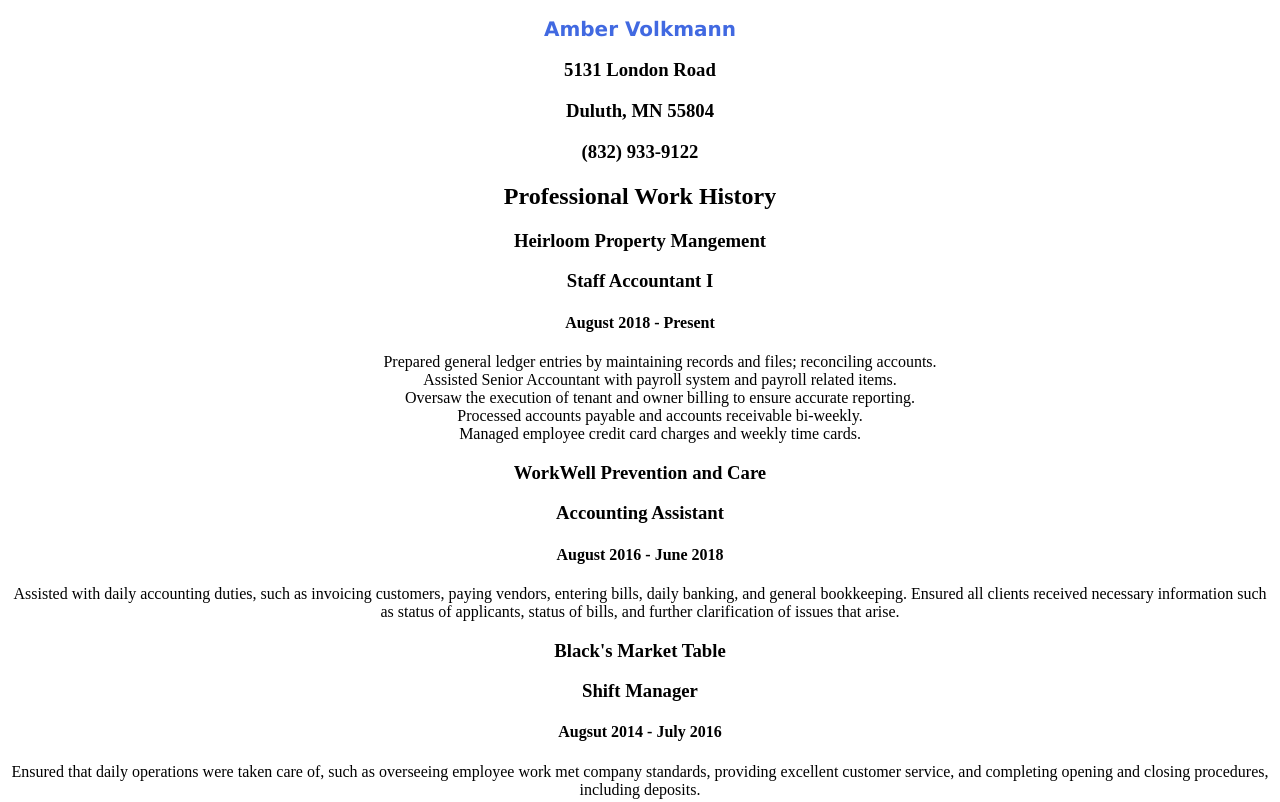
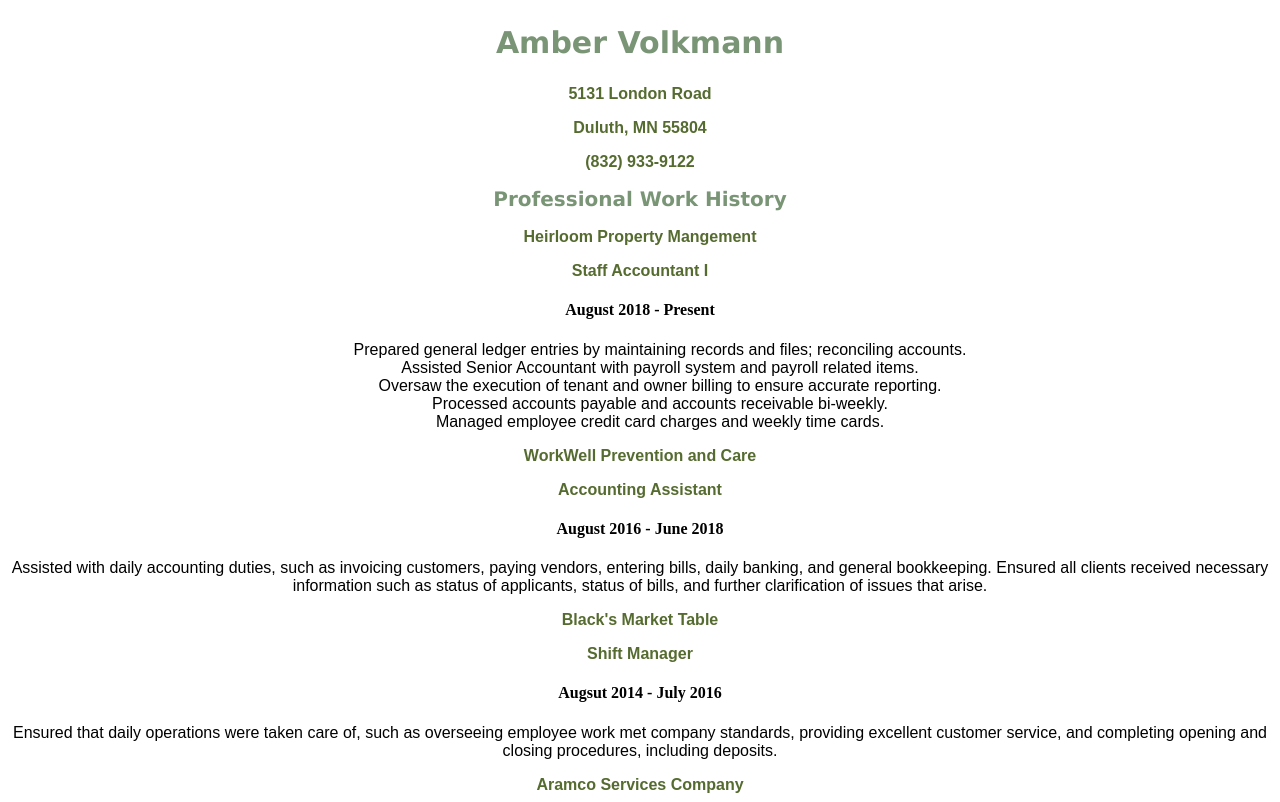
Before and after one commit to AmberVolkmann/ambervolkmann.github.io, a plain HTML site: page index.html in a window 1280 px wide. Shown: the top 802 px of the page. Drawn offline with Linux system fonts and the light colour scheme.

Commit message:
Color Changes

```diff
--- a/style.css
+++ b/style.css
@@ -1,10 +1,28 @@
 .header {
-    color: royalblue;
+    color: #799575;
+    font-family: Verdana, Geneva, Tahoma, sans-serif;
+    font-size: 30px;
+
+}
+
+h2 {
+    color: #799575;
     font-family: Verdana, Geneva, Tahoma, sans-serif;
     font-size: 20px;
 
 }
 
+h3 {
+    color: darkolivegreen;
+    font-family: Arial, Helvetica, sans-serif;
+    font-size: 16px;
+
+}
+
+p {
+    font-family: Arial, Helvetica, sans-serif;
+
+}
 #center {
     text-align: center;
 
@@ -12,4 +30,6 @@
 
 ul{
     list-style-type: none;
+    font-family: Arial, Helvetica, sans-serif;
+
 }
```
